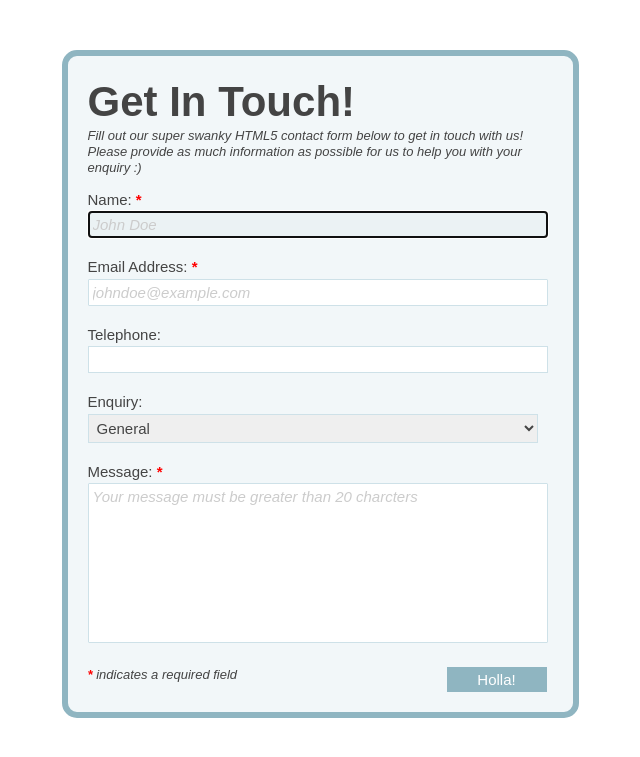
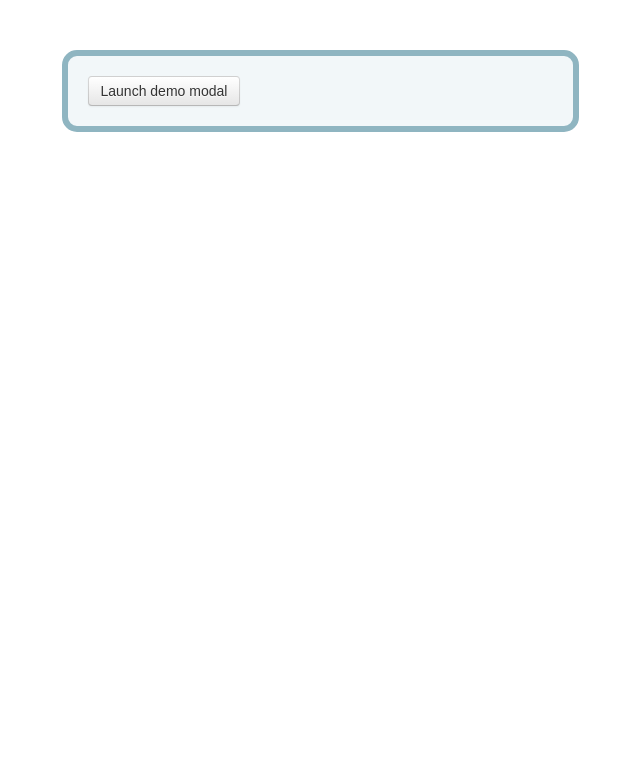
Before and after one commit to bobbwal/bootstrap-modal-form, a PHP site: page / in a window 1280 px wide. Shown: the top 757 px of the page, without its empty margins (320-960 px from the left). Run offline with PHP 8.4, Linux system fonts and the light colour scheme; some libraries are stand-ins or nearby versions.

Commit message:
Initial bootstrap integration

```diff
--- a/index.php
+++ b/index.php
@@ -7,24 +7,38 @@
 <!--[if (gt IE 9)|!(IE)]><!--> <html lang="en" class="no-js"> <!--<![endif]-->
 <head>
     <meta charset="UTF-8">
-	<meta http-equiv="X-UA-Compatible" content="IE=edge,chrome=1">
-
-	<title>HTML5 Contact Form</title>
+    <title>Bootstrap HTML5 Contact Form</title>
+    <meta name="viewport" content="width=device-width, initial-scale=1.0">
     <meta name="description" content="">
     <meta name="author" content="">
 
-	<meta name="viewport" content="width=device-width, initial-scale=1.0">
-
-	<link rel="shortcut icon" href="/favicon.ico">
-	<link rel="apple-touch-icon" href="/apple-touch-icon.png">
+    <link href="assets/css/bootstrap.css" rel="stylesheet">
+    <link href="assets/css/main.css" rel="stylesheet">
     <link rel="stylesheet" href="css/style.css?v=2">
 
+    <link href="assets/css/bootstrap-responsive.css" rel="stylesheet">
+
+    <!-- HTML5 shim, for IE6-8 support of HTML5 elements -->
+    <!--[if lt IE 9]>
+        <script src="http://html5shim.googlecode.com/svn/trunk/html5.js"></script>
+    <![endif]-->
+
     <script src="js/libs/modernizr-1.7.min.js"></script>
+    <script src="http://code.jquery.com/jquery-latest.js"></script>
+    <script src="assets/js/bootstrap.min.js"></script>
 </head>
+
 <body>
     <div id="container">
         <div id="contact-form" class="clearfix">
-            <h1>Get In Touch!</h1>
+
+            <a href="#myModal" role="button" class="btn" data-toggle="modal" id="test">Launch demo modal</a>
+
+            <div id="myModal" class="modal hide fade" tabindex="-1" role="dialog" aria-labelledby="myModalLabel" aria-hidden="true">
+                <div class="modal-header">
+                    <button type="button" class="close" data-dismiss="modal" aria-hidden="true">×</button>
+                    <h3 id="myModalLabel">Get in touch</h3>
+
                     <h2>Fill out our super swanky HTML5 contact form below to get in touch with us! Please provide as much information as possible for us to help you with your enquiry :)</h2>
                     <?php
         			//init variables
@@ -49,6 +63,11 @@
         				?>
                     </ul>
                     <p id="success" class="<?php echo ($sr && $cf['form_ok']) ? 'visible' : ''; ?>">Thanks for your message! We will get back to you ASAP!</p>
+
+                </div><!-- modal-header -->
+
+                <div class="modal-body">
+
                     <form method="post" action="process.php">
                         <label for="name">Name: <span class="required">*</span></label>
                         <input type="text" id="name" name="name" value="<?php echo ($sr && !$cf['form_ok']) ? $cf['posted_form_data']['name'] : '' ?>" placeholder="John Doe" required autofocus />
@@ -74,10 +93,15 @@
                         <p id="req-field-desc"><span class="required">*</span> indicates a required field</p>
                     </form>
                     <?php unset($_SESSION['cf_returndata']); ?>
-        </div>
-    </div>
 
-	<script src="//ajax.googleapis.com/ajax/libs/jquery/1.5.1/jquery.min.js"></script>
+                </div><!-- /.modal-body -->
+
+            </div><!-- /#myModal -->
+
+        </div><!-- /#contact-form -->
+    </div><!-- /#container -->
+
+	<!--<script src="//ajax.googleapis.com/ajax/libs/jquery/1.5.1/jquery.min.js"></script>-->
 	<script>!window.jQuery && document.write(unescape('%3Cscript src="js/libs/jquery-1.5.1.min.js"%3E%3C/script%3E'))</script>
 	<script src="js/plugins.js"></script>
 	<script src="js/script.js"></script>
```
Lines whose indentation alone changed are shown as unchanged.
